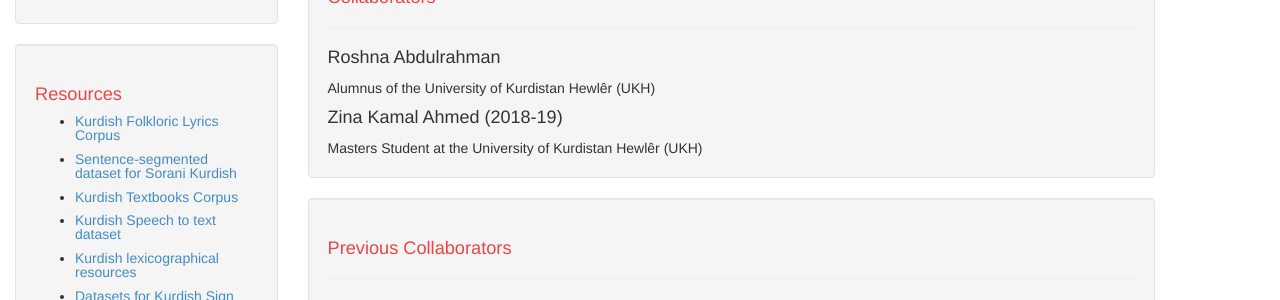
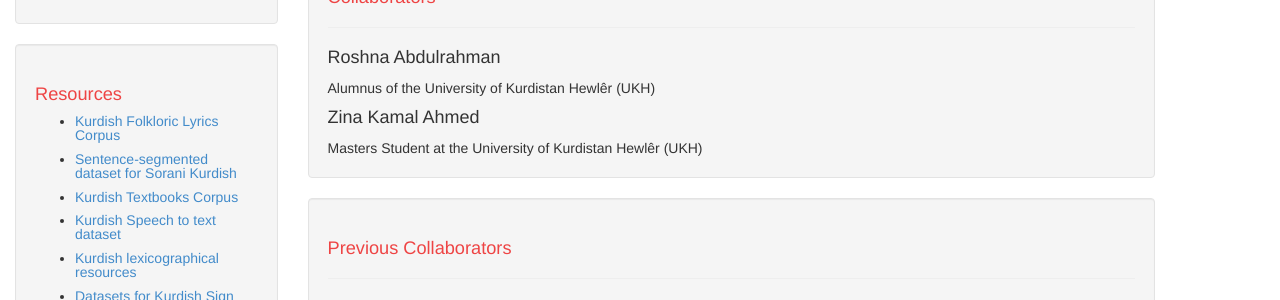
Before and after one commit to KurdishBLARK/KurdishBLARK.github.io, a Jekyll site: the page built from team.html, in a window 1280 px wide and 1083 px high. Shown: the part 395-695 px from the top of the window. Built offline with Jekyll 4.4.1, drawn with Linux system fonts in a browser that asks for light colours.

Commit message:
Update team.html

```diff
--- a/team.html
+++ b/team.html
@@ -28,7 +28,7 @@ layout: default
 			Alumnus of the University of Kurdistan Hewlêr (UKH)
 		</tr>
 		<tr>
-			<h4>Zina Kamal Ahmed (2018-19)</h4>
+			<h4>Zina Kamal Ahmed</h4>
 			Masters Student at the University of Kurdistan Hewlêr (UKH)
 		</tr>
 	</table>
```
